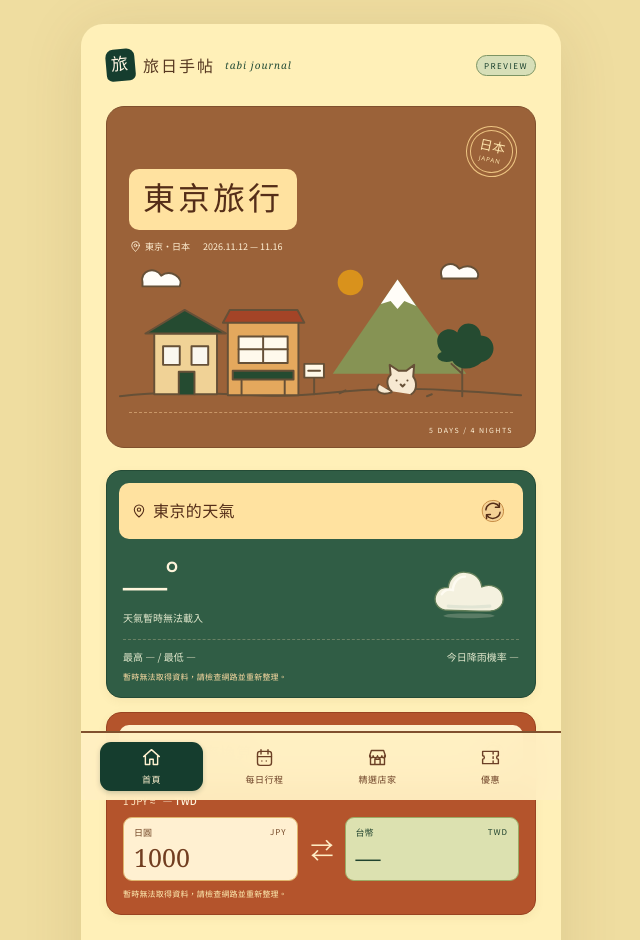
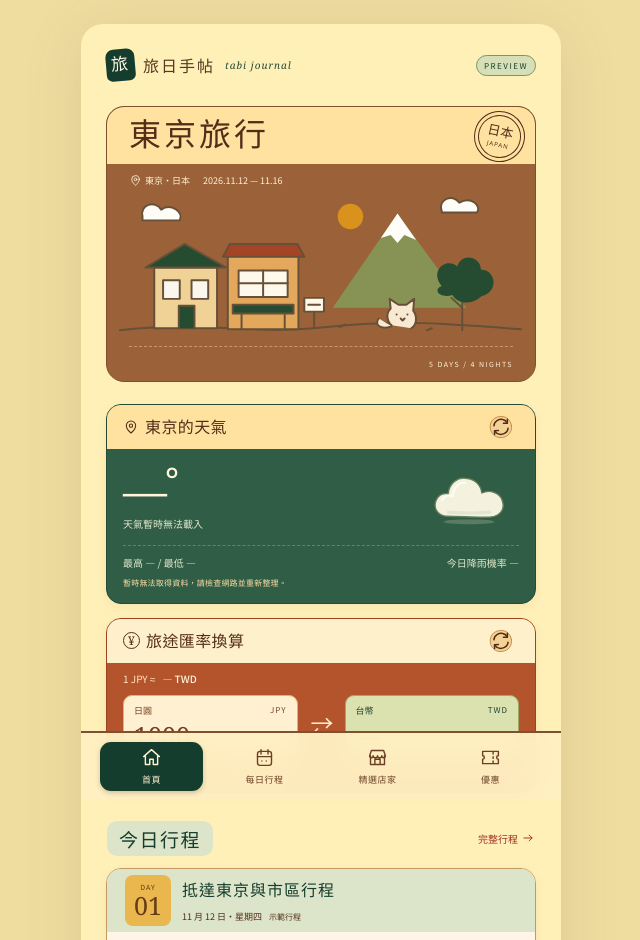
Before and after one commit to Nigel-wei-zhe/DB-travel-web, a website: page index.html in a window 1280 px wide. Shown: the top 940 px of the page, without its empty margins (319-959 px from the left). Drawn offline with Linux system fonts and the light colour scheme; no server answers.

Commit message:
首頁標題色塊貼齊邊緣並縮小高度

```diff
--- a/styles.css
+++ b/styles.css
@@ -353,18 +353,19 @@ svg.live-weather-icon { width: 96px; height: 80px; }
   --home-title-radius: 10px;
 }
 #home-page .cover h1 {
-  width: fit-content;
-  max-width: 100%;
-  padding: 4px 14px;
-  border-radius: var(--home-title-radius);
+  width: auto;
+  max-width: none;
+  margin: calc(-1 * var(--home-cover-top)) calc(-1 * var(--home-cover-side)) 10px;
+  padding: 2px 70px 2px var(--home-cover-side);
+  border-radius: 17px 17px 0 0;
   background: var(--home-title-gold);
   color: var(--home-title-coffee);
   overflow-wrap: anywhere;
 }
 #home-page .card-top {
-  padding: 8px 12px;
-  margin: -2px -4px 12px;
-  border-radius: var(--home-title-radius);
+  padding: 0 16px;
+  margin: -14px -16px 8px;
+  border-radius: 14px 14px 0 0;
   background: var(--home-title-cream);
 }
 #home-page .weather .card-top { background: var(--home-title-gold); }
@@ -381,7 +382,7 @@ svg.live-weather-icon { width: 96px; height: 80px; }
 #home-page .card-top h3 svg,
 #home-page .card-top .yen-icon { flex-shrink: 0; }
 #home-page .card-top .yen-icon { border-color: currentColor; }
-#home-page .card-top .refresh { flex-shrink: 0; margin: -2px -4px -2px 0; }
+#home-page .card-top .refresh { flex-shrink: 0; margin: 0 -4px 0 0; }
 #home-page .card-top .refresh-halo {
   fill: var(--home-title-cream);
   stroke: var(--home-title-coffee);
@@ -389,15 +390,16 @@ svg.live-weather-icon { width: 96px; height: 80px; }
 #home-page .card-top .refresh:hover { background: var(--home-title-sage); }
 #home-page .card-top .refresh:hover .refresh-halo { fill: var(--home-title-gold); }
 #home-page .itinerary-heading h2 {
-  padding: 8px 12px;
+  padding: 4px 12px;
   border-radius: var(--home-title-radius);
   background: var(--home-title-sage);
   color: var(--home-title-forest);
   font-size: calc(19px * var(--fs, 1));
 }
 #home-page .day-heading {
-  padding: 12px;
-  border-radius: var(--home-title-radius);
+  margin: -18px -18px 0;
+  padding: 6px 18px;
+  border-radius: 14px 14px 0 0;
   background: var(--home-title-sage);
 }
 #home-page .day-heading > div:nth-child(2) { min-width: 0; }
@@ -409,3 +411,20 @@ svg.live-weather-icon { width: 96px; height: 80px; }
 }
 #home-page .day-heading p { color: var(--home-title-coffee); }
 #home-page .day-heading .flower { display: none; }
+
+#home-page .cover { --home-cover-top: 23px; --home-cover-side: 22px; }
+#home-page .cover-heading {
+  position: absolute;
+  top: 8px;
+  right: 14px;
+  height: auto;
+}
+#home-page .cover .stamp {
+  color: var(--home-title-coffee);
+  border-color: currentColor;
+  outline-color: currentColor;
+}
+@media (max-width: 360px) {
+  #home-page .cover { --home-cover-top: 20px; --home-cover-side: 17px; }
+  #home-page .day-heading { margin: -15px -15px 0; padding: 6px 15px; }
+}
```
